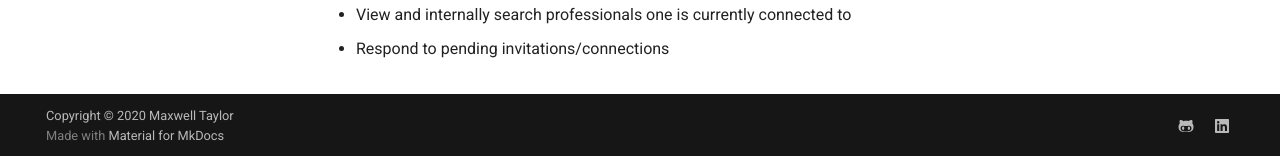
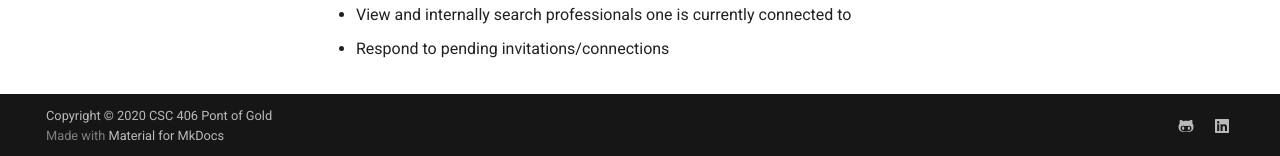
Before and after one commit to bridge-docs/bridgedocs, an MkDocs documentation site: the page built from docs/README.md, in a window 1280 px wide and 900 px high, scrolled down 879 px. Shown: the part 741-897 px from the top of the window. Built offline with MkDocs 1.6.1 and Material for MkDocs 9.7.7, drawn with Linux system fonts in a browser that asks for light colours; comment, search, counter and statistics services are not loaded.

Commit message:
updating copyright

```diff
--- a/mkdocs.yml
+++ b/mkdocs.yml
@@ -1,7 +1,7 @@
 # Project information
 site_name: Bridge Software Documentation
 site_description: A documentation and support website for Bridge
-site_author: CSC 405 Pont of Gold
+site_author: CSC 406 Pont of Gold
 site_url: https://docs.bridgemh.com
 
 # Repository
@@ -9,7 +9,7 @@ repo_name: bridge-docs/bridgedocs
 repo_url: https://github.com/bridge-docs/bridgedocs
 
 # Copyright
-copyright: Copyright &copy; 2020 Maxwell Taylor
+copyright: Copyright &copy; 2020 CSC 406 Pont of Gold
 
 # Configuration
 theme:
```
